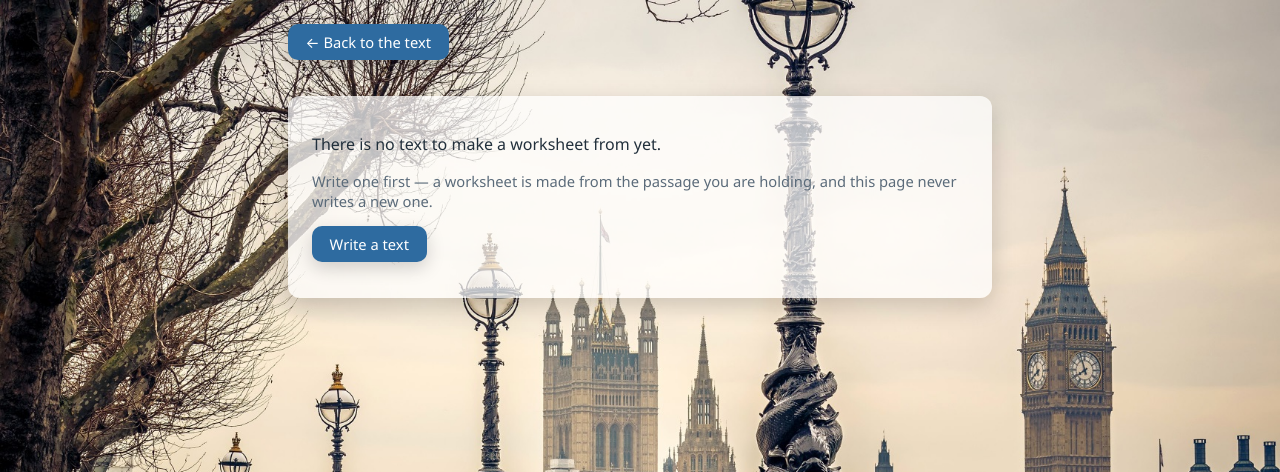
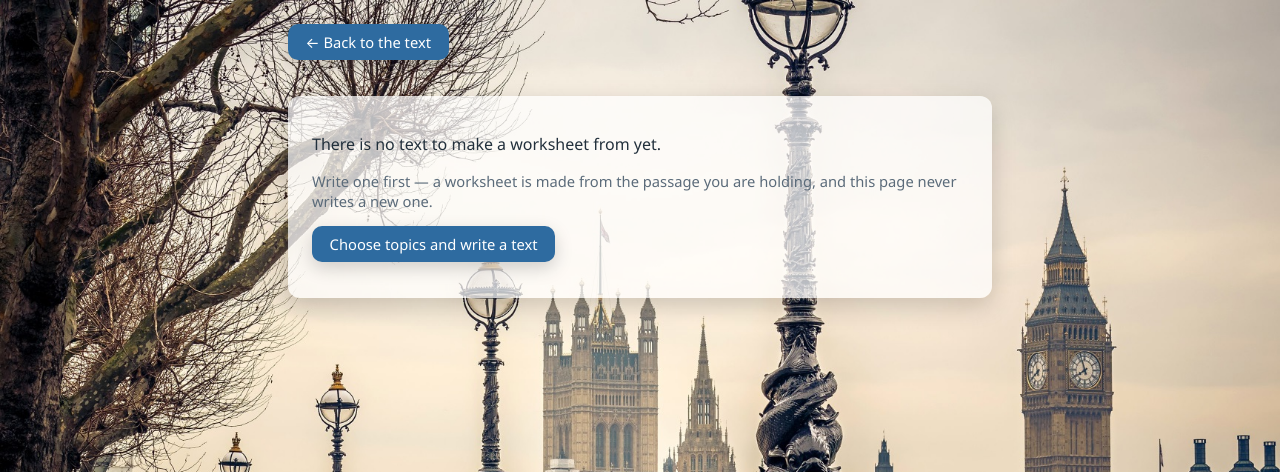
Before and after one commit to Kuantor/kuantorflow, a Flask app: page /games/read_a_text/worksheet in a window 1280 px wide. Shown: the top 472 px of the page. Run offline with Flask 3, Linux system fonts and the light colour scheme; the visitor is signed in with stand-in values (Sample User, id 1); some libraries are stand-ins or nearby versions.

Commit message:
With nothing held, the worksheet points at the picker (#340)
The empty state linked to `back_url`, which with no held text is a bare
`/games/read_a_text/play` -- a round over the whole visible deck. That
is the one link in the app that reached the bare route, and it exposed
#342: `game_play` stores the expansion as though the learner had chosen
every topic.

There is no text to go back to from an empty sheet, so the picker is
where that link belonged anyway.

Co-Authored-By: Claude Opus 5 <noreply@anthropic.com>

```diff
--- a/templates/worksheet.html
+++ b/templates/worksheet.html
@@ -117,8 +117,12 @@
             <p>There is no text to make a worksheet from yet.</p>
             <p class="hint">Write one first &mdash; a worksheet is made from the
                passage you are holding, and this page never writes a new one.</p>
+            {# The picker, not `back_url`. With nothing held there is no text
+               to go back to, and `back_url` would be a bare round -- which
+               plays over the whole visible deck and, until #342, stored that
+               as though the learner had chosen it. #}
             <p class="crumbs">
-                <a href="{{ back_url }}">Write a text</a>
+                <a href="{{ url_for('game_picker', game=activity.slug) }}">Choose topics and write a text</a>
             </p>
         </div>
 
```
